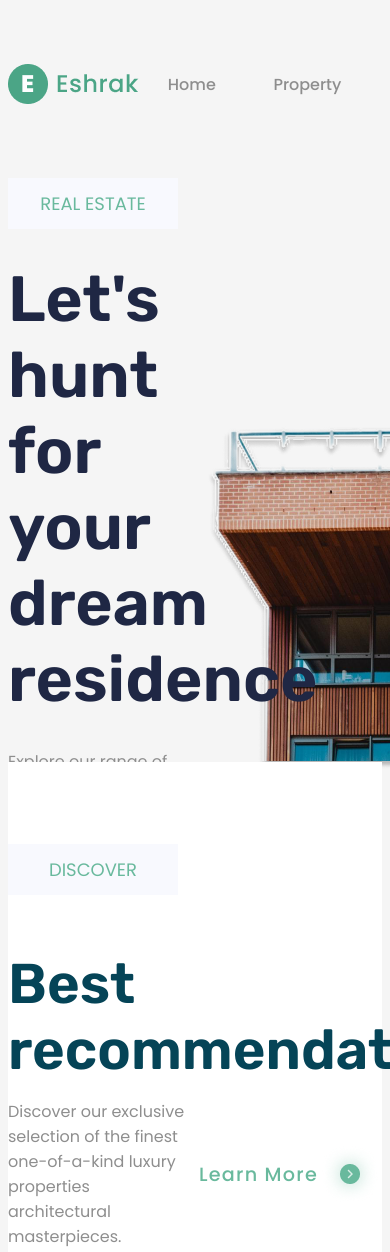
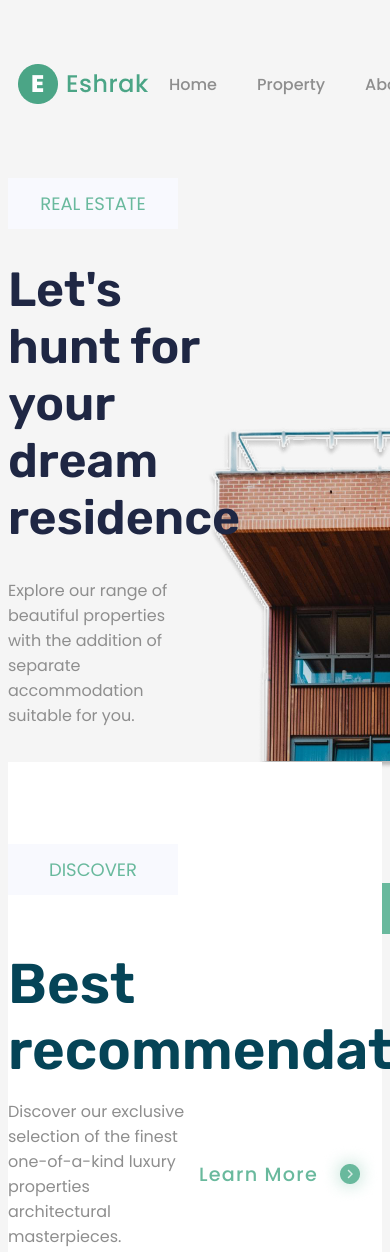
Before and after one commit to EshrakRahman/Real_Estate_Landing_Page, a plain HTML site: page index.html in a window 390 px wide. Shown: the top 1252 px of the page. Drawn offline with Linux system fonts and the light colour scheme.

Commit message:
header section responsiveness unfinished

```diff
--- a/style/style.css
+++ b/style/style.css
@@ -718,3 +718,28 @@ main {
     text-decoration: underline;
     color: var(--primary-acent-color);
 }
+
+/* Responsive css */
+@media screen and (max-width: 985px) {
+    .navbar {
+        margin: 0 10px;
+    }
+    .navbar a {
+        padding: 0 20px;
+    }
+
+    .navbar .navbar-buttons {
+        margin: 0 var(--spacing-sm);
+    }
+    .header-features-section .feature-title {
+        font-size: 48px;
+    }
+    .search-bar {
+        gap: var(--spacing-sm);
+        justify-content: space-between;
+
+    }
+    .header-features-section .button-with-bg {
+        margin: var(--spacing-md);
+    }
+}
```
